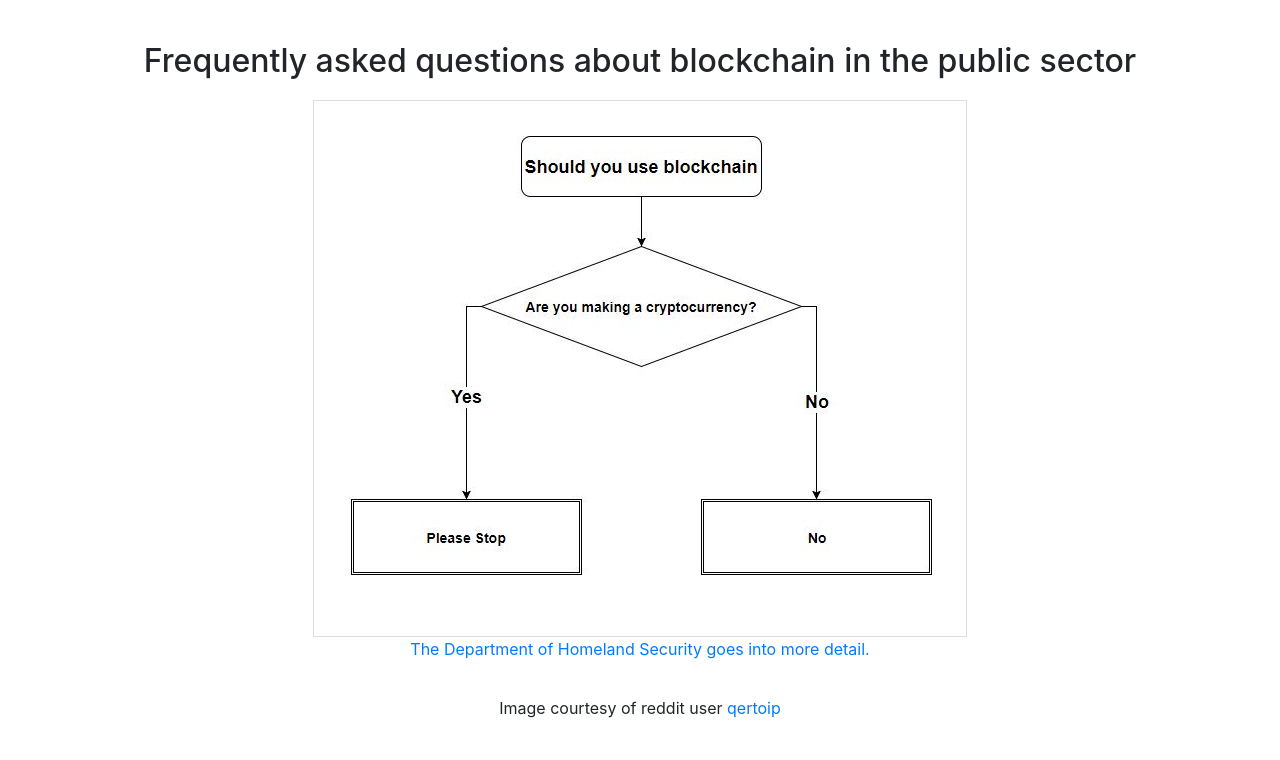
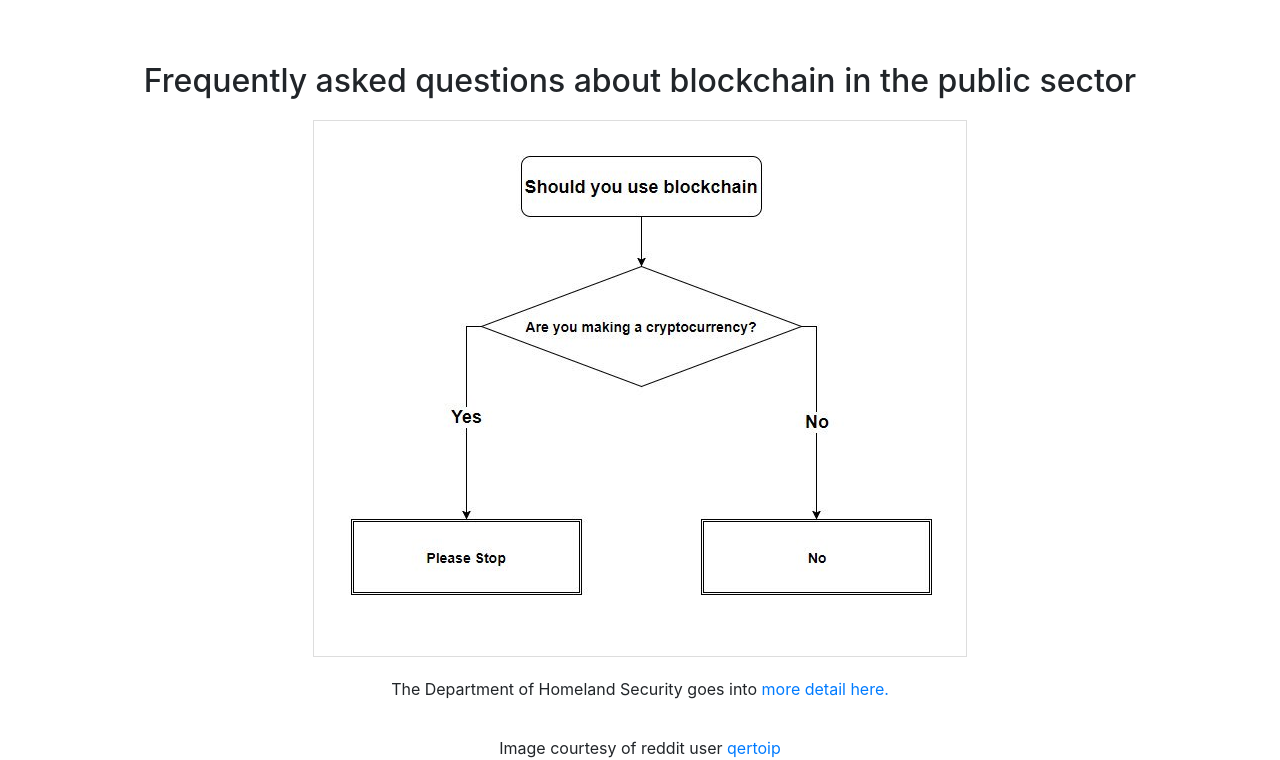
Before and after one commit to mheadd/blockchainforgov.org, a plain HTML site: page index.html in a window 1280 px wide. Shown: the part 62-822 px from the top of the page. Before the commit the page ends 800 px from the top, so only its background shows below. Drawn offline with nearby package versions, Linux system fonts and the light colour scheme.

Commit message:
Update index.html
Fix spacing on link to DHS report

```diff
--- a/index.html
+++ b/index.html
@@ -32,6 +32,9 @@
         }
         footer {
             margin-top: 35px;
+        }
+        .col-lg-12 {
+          margin-top: 20px;
         }
     </style>
   </head>
@@ -74,7 +77,7 @@
     <div class="container">
       <div class="row">
         <div class="col-lg-12 text-center">
-          <a href="https://nvlpubs.nist.gov/nistpubs/ir/2018/NIST.IR.8202.pdf#page=53">The Department of Homeland Security goes into more detail.</a>
+          The Department of Homeland Security goes into <a href="https://nvlpubs.nist.gov/nistpubs/ir/2018/NIST.IR.8202.pdf#page=53">more detail here.</a>
         </div>
       </div>
     </div>
```
